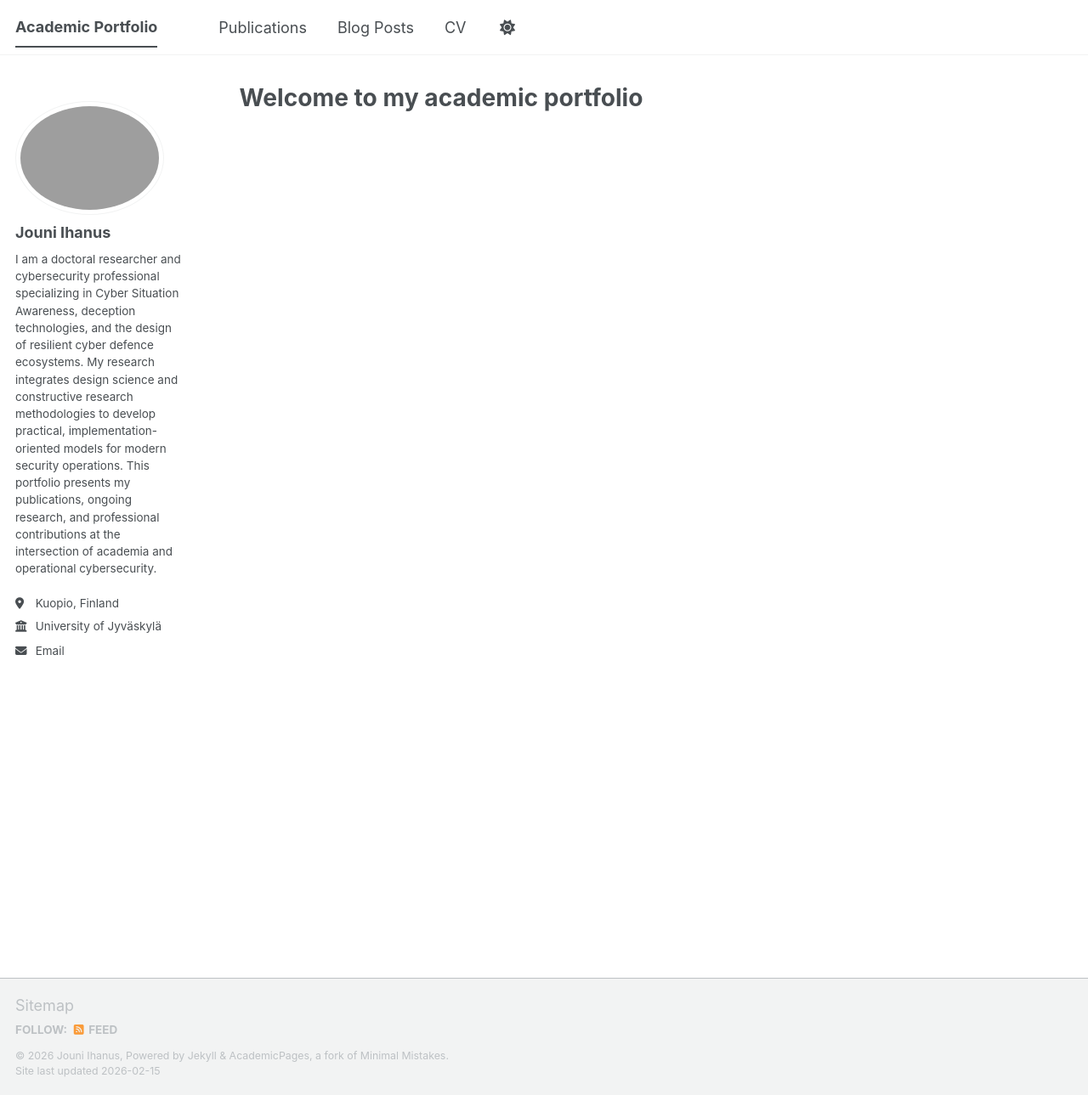
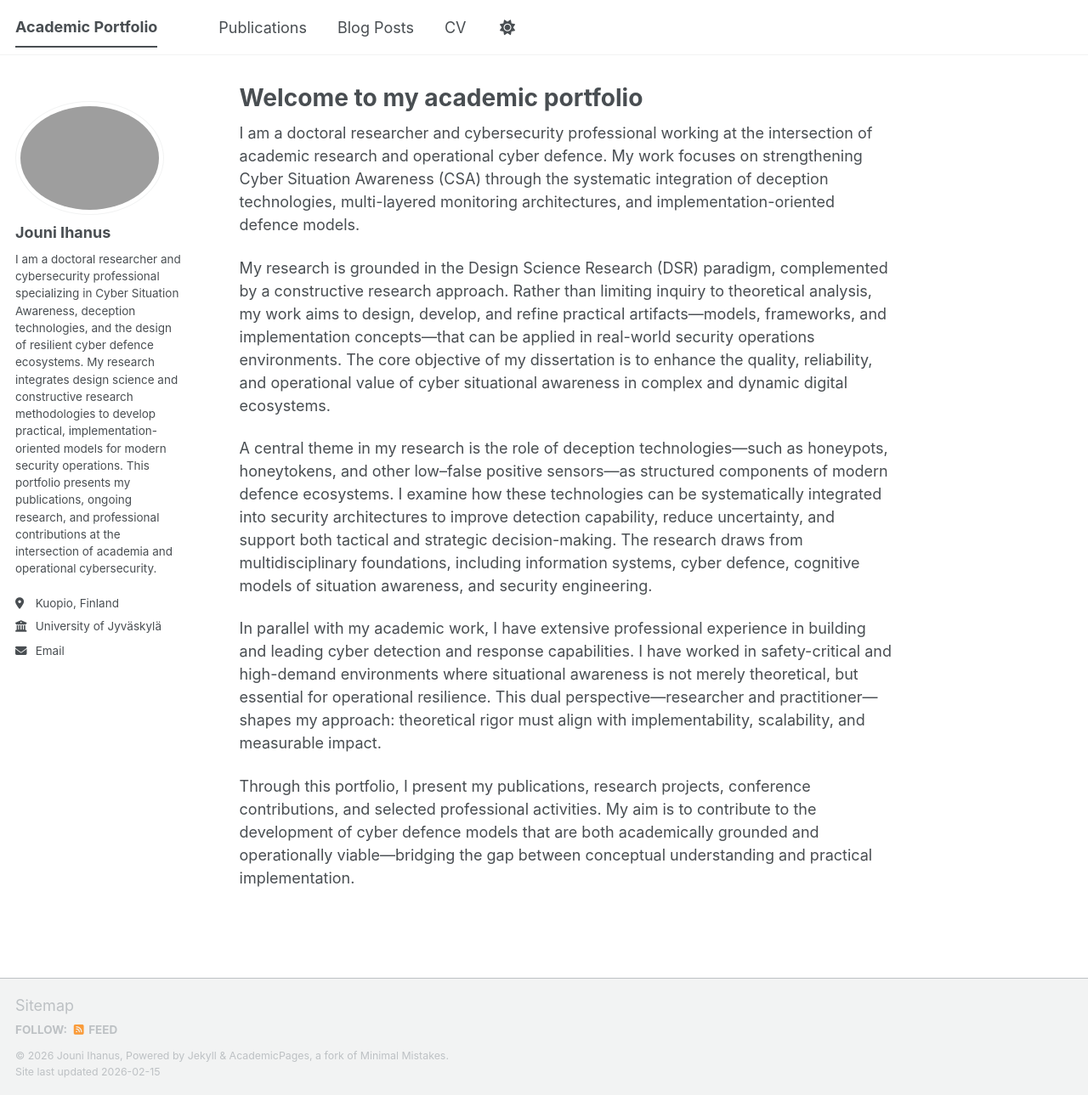
Before and after one commit to WNemesisW/WNemesisW.github.io, a Jekyll site: the page built from _pages/about.md, in a window 1280 px wide and 1289 px high. Shown: the whole window at 85% size. Built offline with Jekyll 4.4.1, drawn with Linux system fonts in a browser that asks for light colours; a script bundle is joined from its source files by our own code; library files that are not in the unit come from our copies.

Commit message:
Update about.md

```diff
--- a/_pages/about.md
+++ b/_pages/about.md
@@ -6,3 +6,13 @@ redirect_from:
   - /about/
   - /about.html
 ---
+
+I am a doctoral researcher and cybersecurity professional working at the intersection of academic research and operational cyber defence. My work focuses on strengthening Cyber Situation Awareness (CSA) through the systematic integration of deception technologies, multi-layered monitoring architectures, and implementation-oriented defence models.
+
+My research is grounded in the Design Science Research (DSR) paradigm, complemented by a constructive research approach. Rather than limiting inquiry to theoretical analysis, my work aims to design, develop, and refine practical artifacts—models, frameworks, and implementation concepts—that can be applied in real-world security operations environments. The core objective of my dissertation is to enhance the quality, reliability, and operational value of cyber situational awareness in complex and dynamic digital ecosystems.
+
+A central theme in my research is the role of deception technologies—such as honeypots, honeytokens, and other low–false positive sensors—as structured components of modern defence ecosystems. I examine how these technologies can be systematically integrated into security architectures to improve detection capability, reduce uncertainty, and support both tactical and strategic decision-making. The research draws from multidisciplinary foundations, including information systems, cyber defence, cognitive models of situation awareness, and security engineering.
+
+In parallel with my academic work, I have extensive professional experience in building and leading cyber detection and response capabilities. I have worked in safety-critical and high-demand environments where situational awareness is not merely theoretical, but essential for operational resilience. This dual perspective—researcher and practitioner—shapes my approach: theoretical rigor must align with implementability, scalability, and measurable impact.
+
+Through this portfolio, I present my publications, research projects, conference contributions, and selected professional activities. My aim is to contribute to the development of cyber defence models that are both academically grounded and operationally viable—bridging the gap between conceptual understanding and practical implementation.
```
